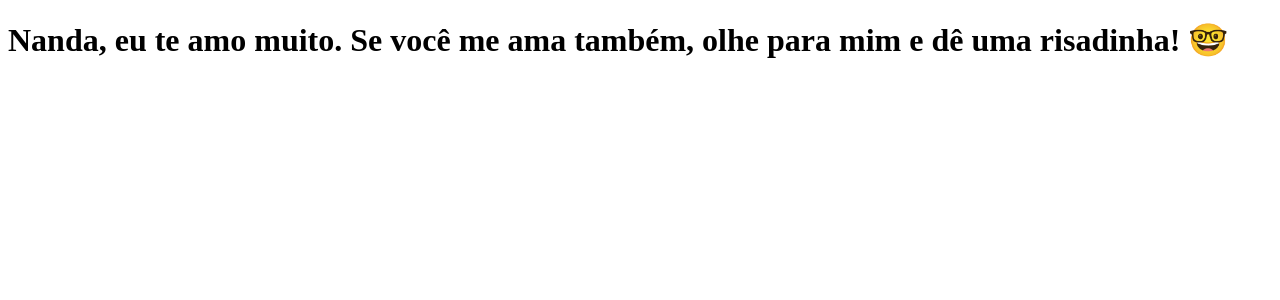
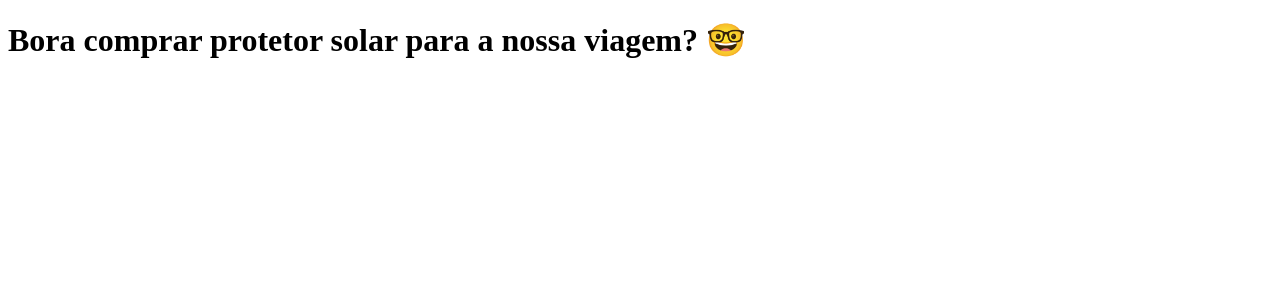
Before and after one commit to deivepriebe/clone-tabnews, a Next.js app: page / in a window 1280 px wide. Shown: the top 300 px of the page. Built offline with nearby package versions, Linux system fonts and the light colour scheme.

Commit message:
colocando frase melhor

```diff
--- a/pages/index.js
+++ b/pages/index.js
@@ -1,4 +1,4 @@
 function Home () {
-    return <h1>Nanda, eu te amo muito. Se você me ama também, olhe para mim e dê uma risadinha! 🤓</h1>
+    return <h1>Bora comprar protetor solar para a nossa viagem? 🤓</h1>
 }
 export default Home;
```
